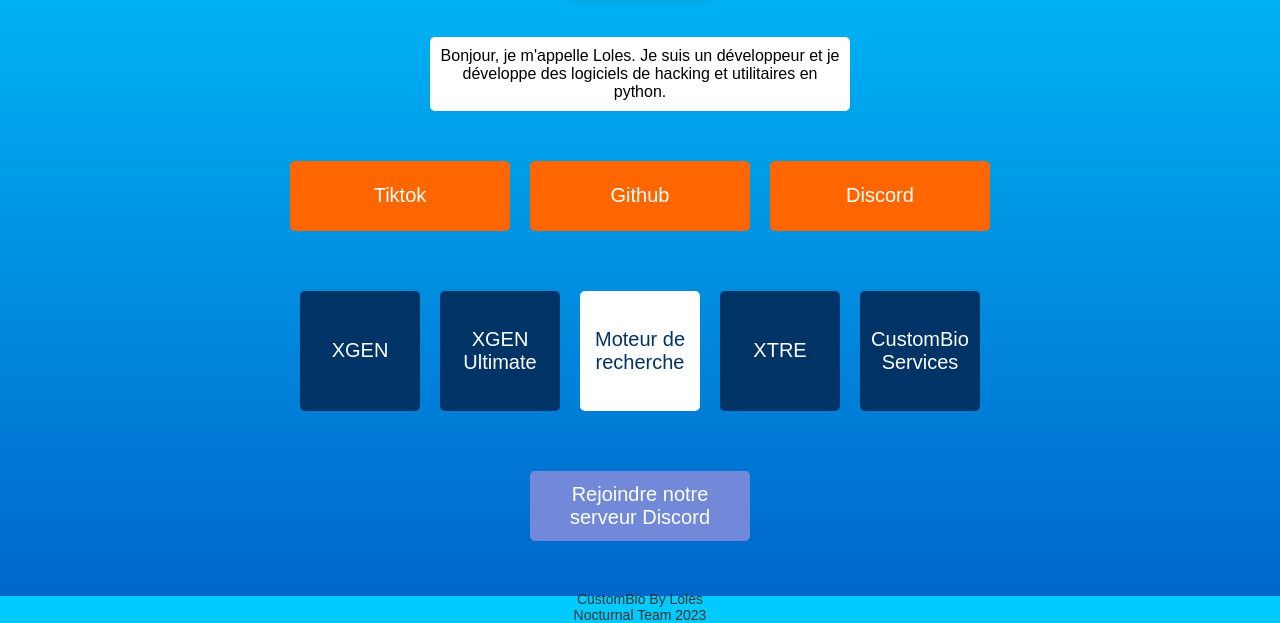
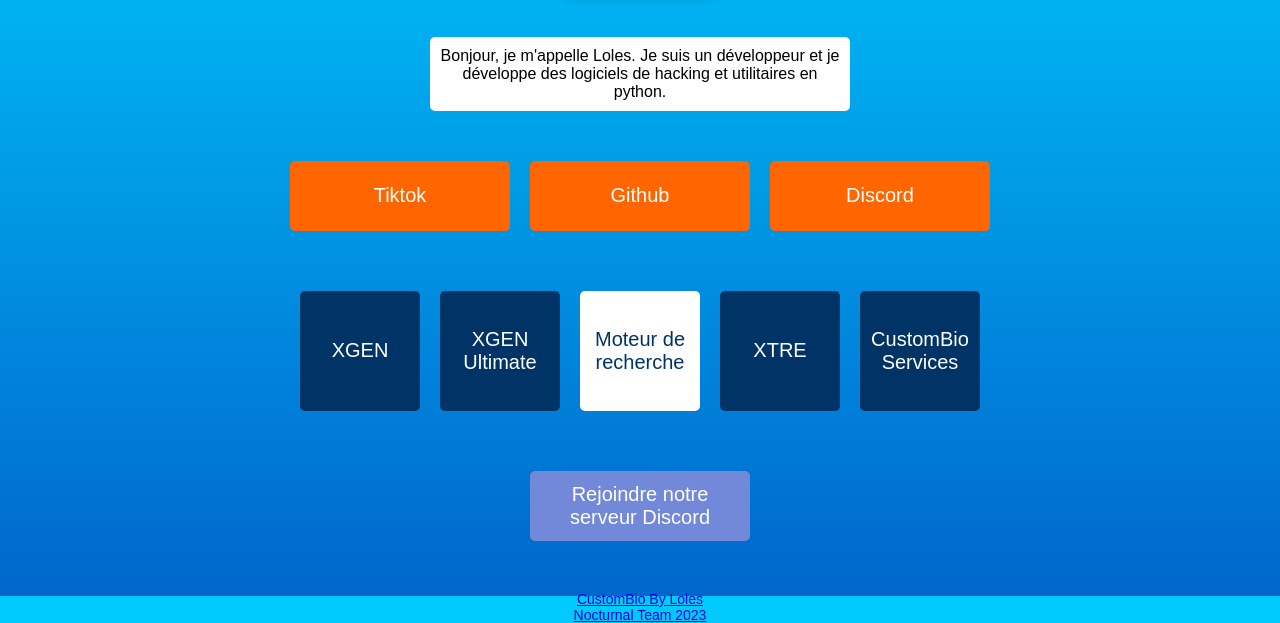
Before and after one commit to lolesx/lolesx.github.io, a plain HTML site: page index.html in a window 1280 px wide. Shown: the part 204-827 px from the top of the page. Drawn offline with Linux system fonts and the light colour scheme.

Commit message:
Update index.html

```diff
--- a/index.html
+++ b/index.html
@@ -191,8 +191,7 @@
             <a href="https://discord.gg/dK89y9jp9S" class="discord-button">Rejoindre notre serveur Discord</a>
         </div>
         <div id="credits">
-            CustomBio By Loles<br>
-            Nocturnal Team 2023
+            <a href="https://custombio.github.io">CustomBio By Loles<br>Nocturnal Team 2023</a>
         </div>
     </div>
 
```
